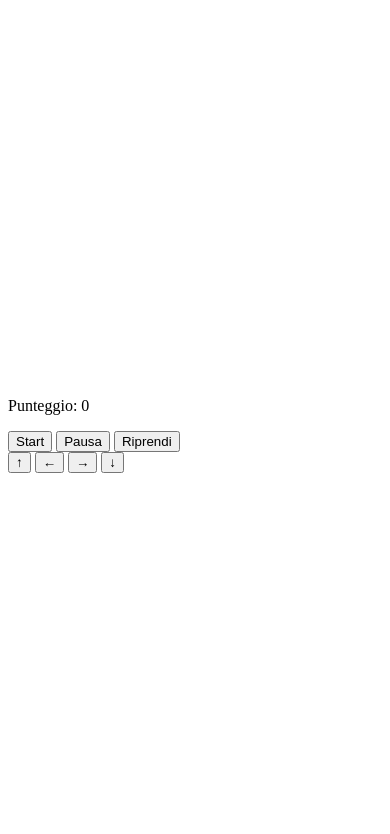
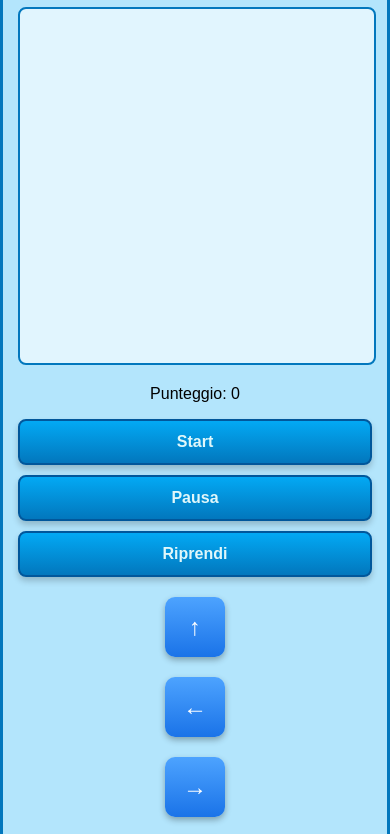
Before and after one commit to giocandro/giocandro.github.io, a plain HTML site: page games/snake/index.html in a window 390 px wide. Shown: the part 164-998 px from the top of the page. Before the commit the page ends 844 px from the top, so only its background shows below. Drawn offline with Linux system fonts and the light colour scheme.

Commit message:
Update style.css

```diff
--- a/style.css
+++ b/style.css
@@ -1,4 +1,86 @@
-/* Navbar base */
+/* --- Generale --- */
+body {
+  font-family: Arial, sans-serif;
+  margin: 0;
+  padding: 0;
+}
+
+.container {
+  max-width: 800px;
+  margin: 20px auto;
+  padding: 20px;
+  background: #b3e5fc;
+  border: 3px solid #0277bd;
+  border-radius: 15px;
+  box-shadow: 0 4px 15px rgba(0,0,0,0.2);
+  text-align: center;
+}
+
+/* Canvas Snake */
+canvas {
+  background: #e1f5fe;
+  display: block;
+  margin: 20px auto;
+  border: 2px solid #0277bd;
+  border-radius: 8px;
+  max-width: 100%;
+  height: auto;
+}
+
+/* Pulsanti PC */
+.controls {
+  display: flex;
+  justify-content: center;
+  gap: 10px;
+  flex-wrap: wrap;
+  margin-bottom: 15px;
+}
+
+.controls button {
+  padding: 12px 25px;
+  font-size: 16px;
+  font-weight: bold;
+  border: 2px solid #01579b;
+  border-radius: 8px;
+  background: linear-gradient(to bottom, #03a9f4, #0277bd);
+  color: #e0f7fa;
+  cursor: pointer;
+  transition: all 0.3s;
+  box-shadow: 0 4px 6px rgba(0,0,0,0.2);
+}
+
+.controls button:hover {
+  background: linear-gradient(to bottom, #0277bd, #01579b);
+  transform: translateY(-2px);
+  box-shadow: 0 6px 8px rgba(0,0,0,0.3);
+}
+
+/* --- Controlli touch --- */
+#touchControls {
+  display: none;
+  margin-top: 10px;
+  text-align: center;
+}
+
+.touch-grid {
+  display: grid;
+  gap: 10px;
+  justify-content: center;
+}
+
+.touch-button {
+  width: 60px;
+  height: 60px;
+  font-size: 24px;
+  margin: 5px;
+  border-radius: 10px;
+  background: linear-gradient(to bottom, #4da3ff, #1a73e8);
+  color: white;
+  border: none;
+  box-shadow: 0 3px 6px rgba(0,0,0,0.3);
+}
+
+/* --- Menu --- */
 .navbar {
   background: #0277bd;
   box-shadow: 0 2px 5px rgba(0,0,0,0.2);
@@ -41,9 +123,7 @@
   display: block;
 }
 
-.menu a:hover {
-  color: #ffeb3b;
-}
+.menu a:hover { color: #ffeb3b; }
 
 /* Dropdown */
 .dropdown-content {
@@ -59,25 +139,16 @@
   z-index: 10;
 }
 
-.dropdown-content li {
-  margin: 0;
-}
-
+.dropdown-content li { margin: 0; }
 .dropdown-content a {
   color: black;
   padding: 10px 12px;
   font-weight: normal;
 }
+.dropdown-content a:hover { background-color: #ddd; }
 
-.dropdown-content a:hover {
-  background-color: #ddd;
-}
+.dropdown:hover .dropdown-content { display: block; }
 
-.dropdown:hover .dropdown-content {
-  display: block;
-}
-
-/* Hamburger nascosto di default */
 .hamburger {
   display: none;
   font-size: 28px;
@@ -87,6 +158,8 @@
 
 /* --- Media Query Mobile --- */
 @media (max-width: 768px) {
+  .container { padding: 15px; }
+
   .menu {
     flex-direction: column;
     position: absolute;
@@ -94,16 +167,11 @@
     right: 0;
     background: #0277bd;
     width: 200px;
-    display: none; /* nascosto di default */
+    display: none;
   }
 
-  .menu.show {
-    display: flex;
-  }
-
-  .menu > li {
-    margin: 0;
-  }
+  .menu.show { display: flex; }
+  .menu > li { margin: 0; }
 
   .dropdown-content {
     position: static;
@@ -113,16 +181,12 @@
     border-radius: 0;
   }
 
-  .dropdown:hover .dropdown-content {
-    display: none; /* disabiliti hover su mobile */
-  }
+  .dropdown:hover .dropdown-content { display: none; }
+  .dropdown.active .dropdown-content { display: flex; flex-direction: column; }
 
-  .dropdown.active .dropdown-content {
-    display: flex;
-    flex-direction: column;
-  }
+  .hamburger { display: block; }
 
-  .hamburger {
-    display: block;
-  }
+  #touchControls { display: block; }
+
+  .controls { flex-direction: column; gap: 10px; }
 }
```
